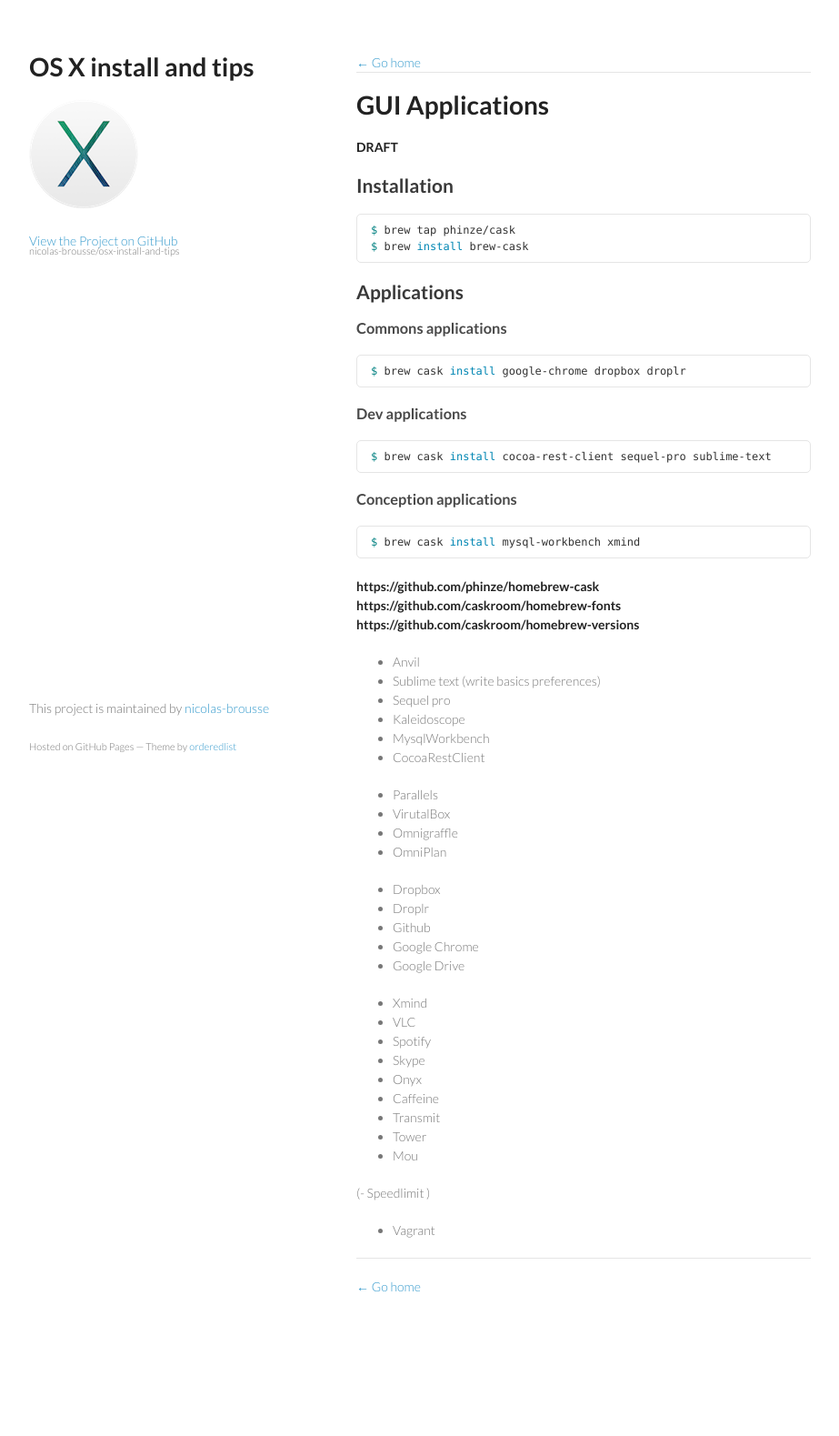
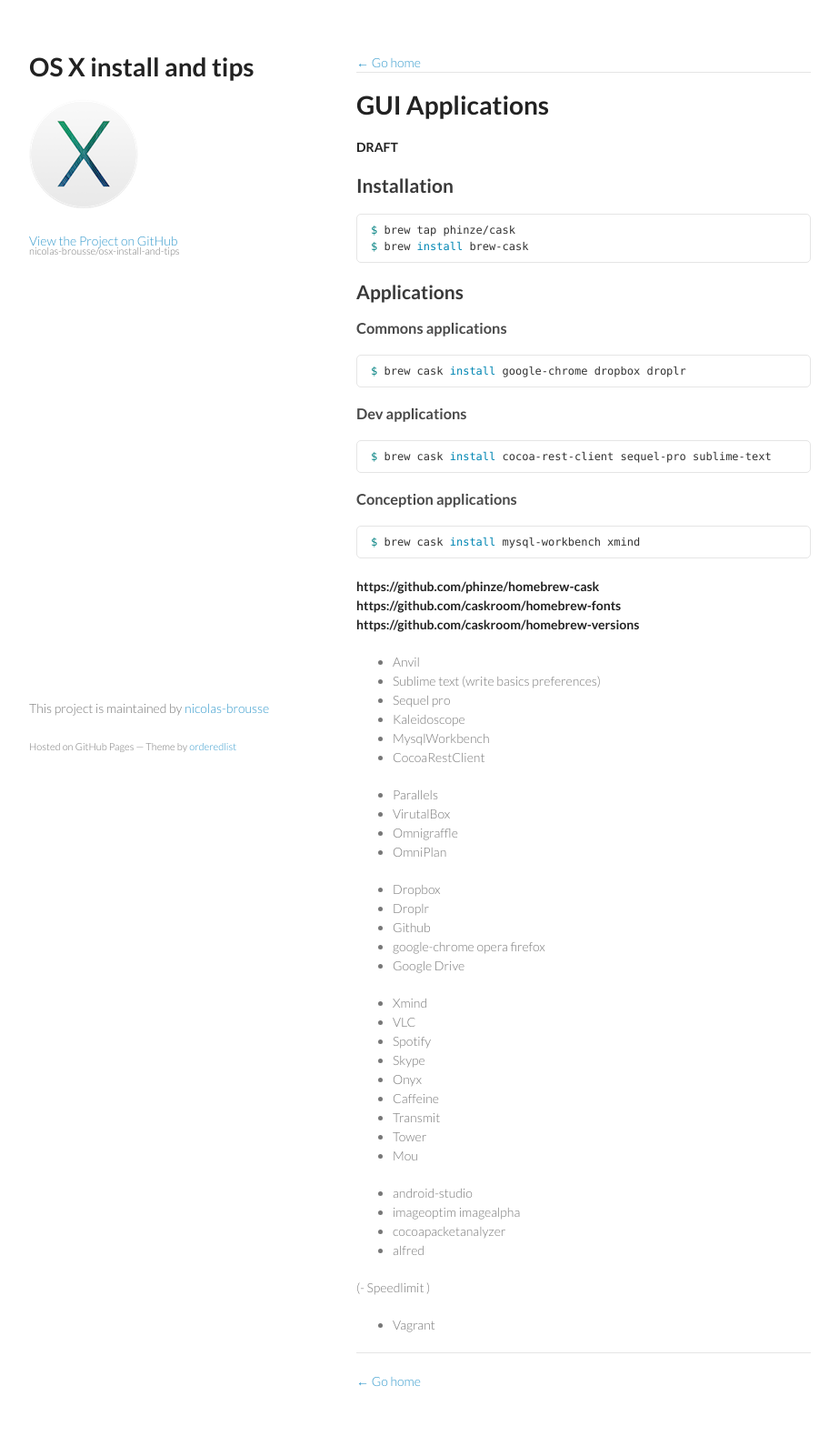
Before and after one commit to nicolas-brousse/osx-install-and-tips, a Jekyll site: the page built from pages/installation/gui-apps.md, in a window 1280 px wide. Shown: the whole page at 91% size, without its empty margins (178-1101 px from the left). Built offline with Jekyll 4.4.1, drawn with Linux system fonts in a browser that asks for light colours; Markdown is read by kramdown in place of the engine named in the settings; before the commit the page ends 1475 px from its top, so only the background shows below that.

Commit message:
Update gui-apps.md

```diff
--- a/pages/installation/gui-apps.md
+++ b/pages/installation/gui-apps.md
@@ -56,7 +56,7 @@
 - Dropbox
 - Droplr
 - Github
-- Google Chrome
+- google-chrome opera firefox
 - Google Drive
 
 
@@ -71,6 +71,12 @@
 - Mou
 
 
+- android-studio
+- imageoptim imagealpha
+- cocoapacketanalyzer
+- alfred
+
+
 (- Speedlimit )
 
 - Vagrant
```
